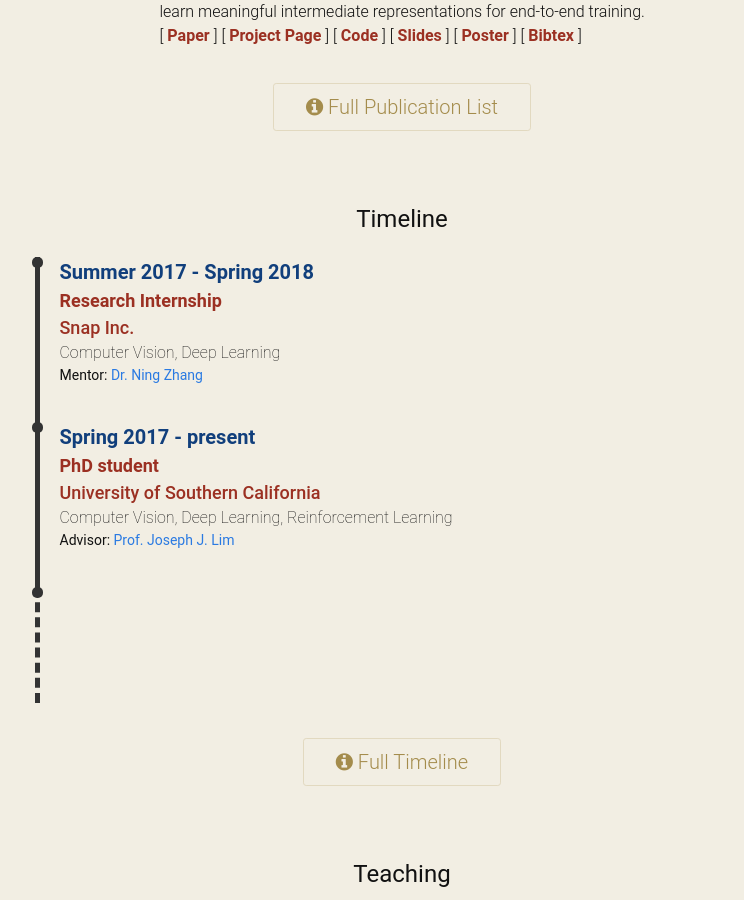
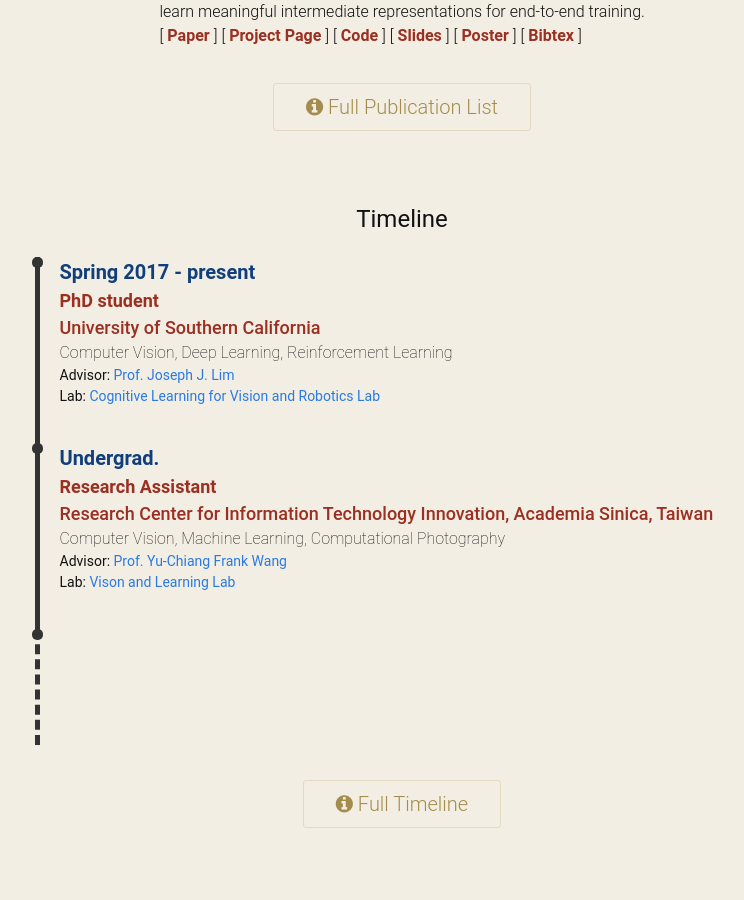
Before and after one commit to shaohua0116/shaohua0116.github.io, a Jekyll site: the page built from index.html, in a window 1280 px wide and 900 px high, scrolled down 2661 px. Shown: the whole window, without its empty margins (228-972 px from the left). Built offline with Jekyll 4.4.1, drawn with Linux system fonts in a browser that asks for light colours; some web fonts are replaced; some of the changed text lies outside the part shown.

Commit message:
remove snap from brief; remove ge; add lab names

```diff
--- a/_data/bio.yml
+++ b/_data/bio.yml
@@ -6,7 +6,7 @@
 normal:
   date:     "June 2017"
   title:    ""
-  content:  "I am a <strong>Ph.D. student</strong> in <strong>Computer Science</strong> at the <strong>University of Southern California</strong> (USC) as an Annenberg Fellow in <a href='http://clvrai.com/'  target='_blank'>Cognitive Learning for Vision and Robotics Lab (CLVR)</a> working with <a href='http://people.csail.mit.edu/lim/' target='_blank'>Professor Joseph J. Lim</a>. Before joining USC, I received my B.S. degree from Dept. of Electrical Engineering at National Taiwan University (NTU), Taipei, Taiwan. I open source my research projects as well as implementations of state-of-the-art papers on my <a href='https://github.com/shaohua0116/' target='_blank'>GitHub</a> and tweet exciting stuff on my <a href='https://twitter.com/shaohua0116/' target='_blank'>Twitter</a>.<br><br>My research interests span over the fields of <strong>Deep Learning</strong>, <strong>Computer Vision</strong>, <strong>Reinforcement Learning</strong>, <strong>Meta-learning</strong>, and <strong>Robotics</strong>. In particular, I am interested in developing learning algorithms that empower machines to efficiently master complex tasks as well as quickly adapt to novel tasks and environments with prior knowledge.
+  content:  "I am a 2nd-year <strong>Ph.D. student</strong> in <strong>Computer Science</strong> at the <strong>University of Southern California</strong> (USC) as an Annenberg Fellow in <a href='http://clvrai.com/'  target='_blank'>Cognitive Learning for Vision and Robotics Lab (CLVR)</a> working with <a href='http://people.csail.mit.edu/lim/' target='_blank'>Professor Joseph J. Lim</a>. Before joining USC, I received my B.S. degree from Dept. of Electrical Engineering at National Taiwan University (NTU), Taipei, Taiwan. I open source my research projects as well as implementations of state-of-the-art papers on my <a href='https://github.com/shaohua0116/' target='_blank'>GitHub</a> and tweet exciting stuff on my <a href='https://twitter.com/shaohua0116/' target='_blank'>Twitter</a>.<br><br>My research interests span over the fields of <strong>Deep Learning</strong>, <strong>Computer Vision</strong>, <strong>Reinforcement Learning</strong>, <strong>Meta-learning</strong>, and <strong>Robotics</strong>. In particular, I am interested in developing learning algorithms that empower machines to efficiently master complex tasks as well as quickly adapt to novel tasks and environments with prior knowledge.
   "
 short:
   date:
--- a/_data/experiences.yml
+++ b/_data/experiences.yml
@@ -4,32 +4,42 @@
   host:
     name: "<a href='https://people.eecs.berkeley.edu/~nzhang/'>Dr. Ning Zhang</a>"
     role: "Mentor"
-  brief: true
+  lab: false
+  brief: false
 - date:  "Spring 2017 - present"
   title: "<strong>PhD student</strong><br>University of Southern California"
   desc:  "Computer Vision, Deep Learning, Reinforcement Learning"
   host:
     name: "<a href='http://people.csail.mit.edu/lim/'>Prof. Joseph J. Lim</a>"
     role: "Advisor"
+  lab:
+    name: "<a href='http://clvrai.com/'>Cognitive Learning for Vision and Robotics Lab</a>"
+    role: "Lab"
   brief: true
-- date:  "Summer 2016"
-  title: "<strong>Graduate Research Internship</strong><br>Comupter Vision Lab, GE Global Research"
-  desc:  "Computer Vision, Deep Learning"
-  host:  false
-  brief: false
+# - date:  "Summer 2016"
+#   title: "<strong>Graduate Research Internship</strong><br>Comupter Vision Lab, GE Global Research"
+#   desc:  "Computer Vision, Deep Learning"
+#   host:  false
+#   brief: false
 - date:  "Undergrad."
   title: "<strong>Research Assistant</strong><br>Research Center for Information Technology Innovation, Academia Sinica, Taiwan"
   desc:  "Computer Vision, Machine Learning, Computational Photography"
   host:
     name: "<a href='http://vllab.ee.ntu.edu.tw/members.html'>Prof. Yu-Chiang Frank Wang</a>"
     role: "Advisor"
-  brief: false
+  lab:
+    name: "<a href='http://vllab.ee.ntu.edu.tw/'>Vison and Learning Lab</a>"
+    role: "Lab"
+  brief: true
 - date:  "Undergrad."
   title: "<strong>Research Assistant</strong><br>Dept. of Computer Science and Information Engineering, NTU"
   desc:  "Computer Vision, Computatinal Photography"
   host:
     name: "<a href='https://www.csie.ntu.edu.tw/~cyy/'>Prof. Yung-Yu Chuang</a>"
     role: "Advisor"
+  lab:
+    name: "<a href='http://www.cmlab.csie.ntu.edu.tw/new_cml_website/index.php'>Communication and Multimedia Lab</a>"
+    role: "Lab"
   brief: false
 - date:  "Undergrad."
   title: "<strong>Research Assistant</strong><br>Dept. of Electrical Engineering, NTU"
@@ -37,6 +47,9 @@
   host:
     name: "<a href='http://www.ee.ntu.edu.tw/profile?id=101'>Prof. Shao-Yi Chien</a>"
     role: "Advisor"
+  lab:
+    name: "<a href='http://media.ee.ntu.edu.tw/'>Media IC & System Design Lab</a>"
+    role: "Lab"
   brief: false
 # - date:  "Summer 2012"
 #   title: "<strong>Software Engineer Internship</strong><br>Microsoft Taiwan"
--- a/index.html
+++ b/index.html
@@ -123,6 +123,11 @@
         {{ experience.host.role }}: {{ experience.host.name }}
       </div>
       {% endunless %}
+      {% unless experience.lab == false %}
+      <div class="timeline-host">
+        {{ experience.lab.role }}: {{ experience.lab.name }}
+      </div>
+      {% endunless %}
     </div>
     {% endif %}
     {% endfor %}
--- a/timeline.html
+++ b/timeline.html
@@ -31,6 +31,11 @@
         {{ experience.host.role }}: {{ experience.host.name }}
       </div>
       {% endunless %}
+      {% unless experience.lab == false %}
+      <div class="timeline-host">
+        {{ experience.lab.role }}: {{ experience.lab.name }}
+      </div>
+      {% endunless %}
     </div>
     {% endfor %}
     <div class="timeline-item">
```
